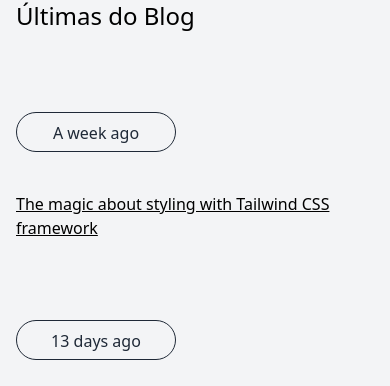
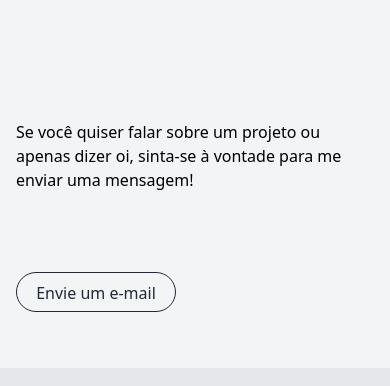
Before and after one commit to iagommendes/iagommendes-site, a website: page docs/index.html in a window 390 px wide. Shown: the part 2630-3016 px from the top of the page. Drawn offline with nearby package versions, Linux system fonts and the light colour scheme.

Commit message:
Update index.html

```diff
--- a/docs/index.html
+++ b/docs/index.html
@@ -97,33 +97,7 @@
         <a href="#" class="text-gray-800 underline mt-20 mb-10">Veja mais</a>
       </div>
       <!-- Blog -->
-      <div
-        class="px-[5%] py-[15%] flex flex-col justify-center items-start w-full border-b border-gray-800 p-4 md:h-screen md:justify-center md:items-start md:p-10">
-        <h3 class="mt-16 text-2xl font-normal mb-20 md:text-4xl">Últimas do Blog</h3>
 
-        <div class="flex flex-col justify-center items-start w-full h-auto mb-20">
-          <span class="rounded-full border border-gray-800 h-10 w-40  text-gray-800 text-center py-2 px-4">A week
-            ago</span>
-
-          <h4 class="text-base font-normal mt-10 underline">The magic about styling with Tailwind CSS framework</h4>
-        </div>
-
-        <div class="flex flex-col justify-center items-start w-full h-auto mb-20">
-          <span class="rounded-full border border-gray-800 h-10 w-40  text-gray-800 text-center py-2 px-4">13 days
-            ago</span>
-
-          <h4 class="text-base font-normal mt-10 underline">My favorite and most used VsCode extensions</h4>
-        </div>
-
-        <div class="flex flex-col justify-center items-start w-full h-auto mb-10">
-          <span class="rounded-full border border-gray-800 h-10 w-40  text-gray-800 text-center py-2 px-4">A month
-            ago</span>
-
-          <h4 class="text-base font-normal mt-10 underline">How did I start my career in tech?</h4>
-        </div>
-
-        <a href=" #" class="text-gray-800 underline mt-20 mb-20">Ler mais</a>
-      </div>
       <!-- Contact -->
       <div
         class="px-[5%] py-[15%] flex flex-col justify-center items-start w-full border-gray-800 p-4 md:h-screen md:justify-center md:items-start md:p-10">
```
